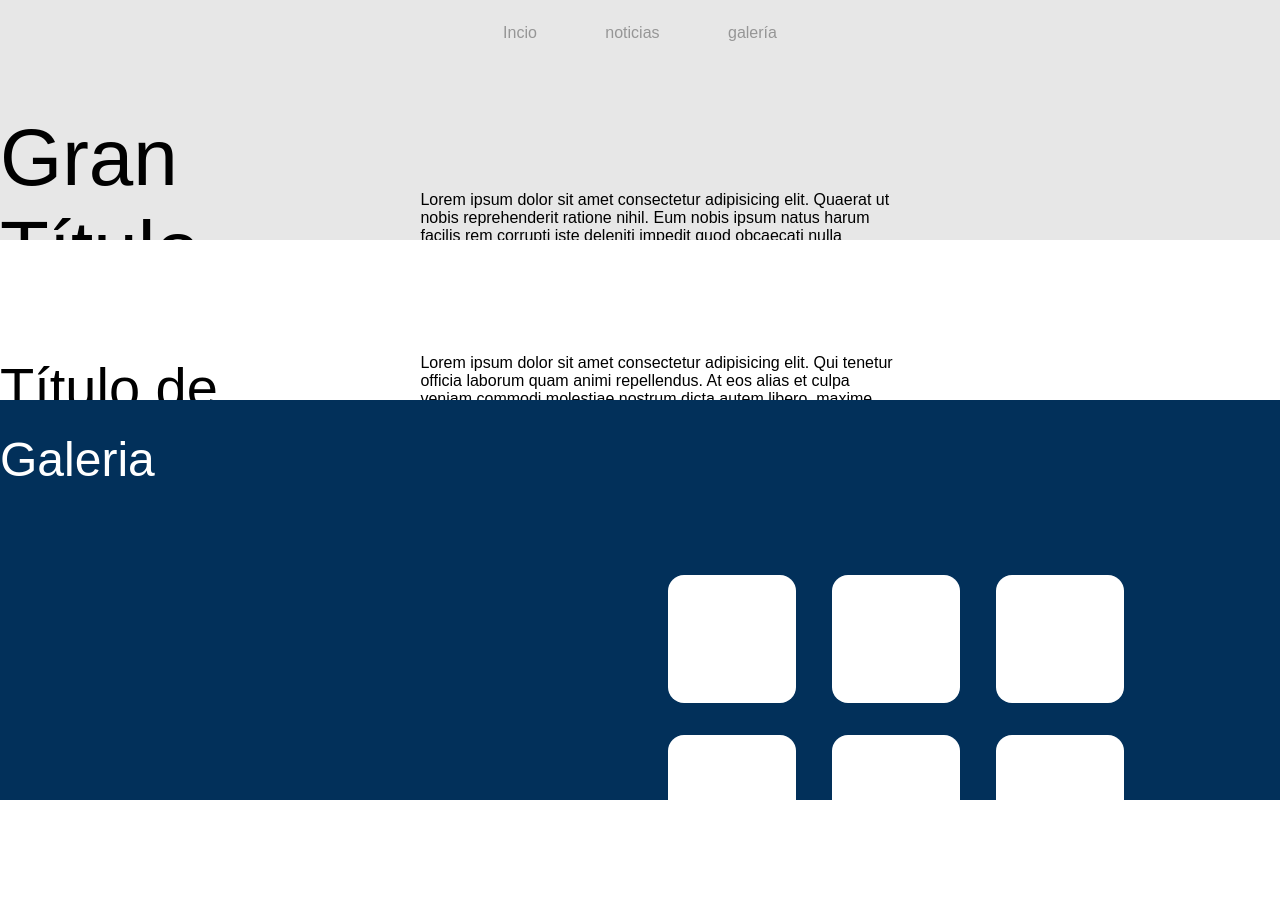
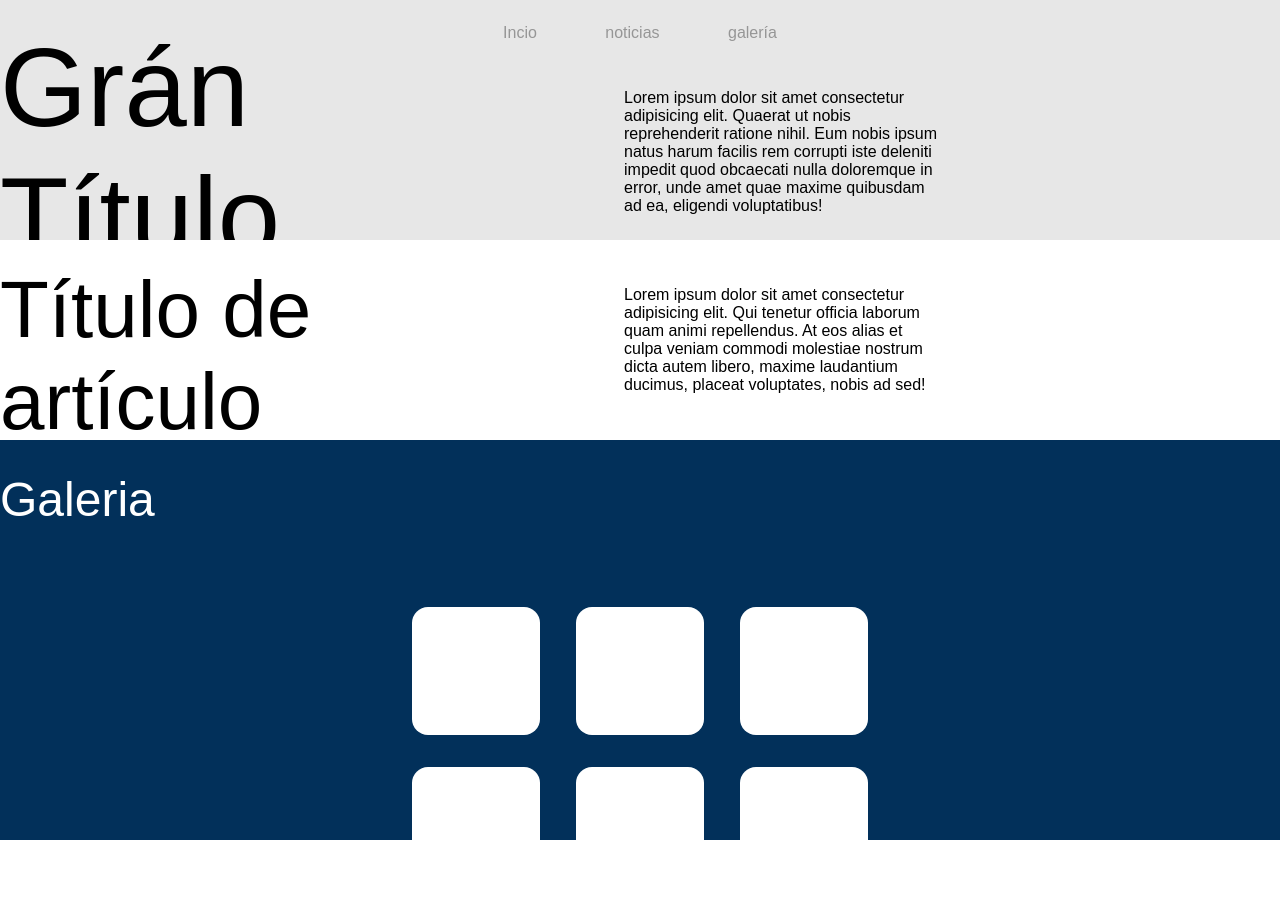
Before and after one commit to iamyhezi/Examen-interciclo, a plain HTML site: page index.html in a window 1280 px wide. Before the commit the page ends 800 px from the top, so only its background shows below. Drawn offline with Linux system fonts and the light colour scheme.

Commit message:
Intento 19345

```diff
--- a/index.html
+++ b/index.html
@@ -11,7 +11,8 @@
 
 <body>
     <!-- ----------------------PRIMERA SECCIÓN----------------- -->
-    <div class="first-section">
+    <div class="master">
+        <section id="uno" class="first-section">
             <nav class="main-nav">
                 <ul class="main-nav__container">
                     <li class="main-nav__item">
@@ -28,20 +29,21 @@
             </nav>
             <div class="noticia">
                 <div class="container-noticia">
-                <h1 class="noticia__title">Gran Título</h1>
-                <p class="noticia__text">Lorem ipsum dolor sit amet consectetur adipisicing elit. Quaerat ut nobis reprehenderit ratione nihil. Eum nobis ipsum natus harum facilis rem corrupti iste deleniti impedit quod obcaecati nulla doloremque in error, unde amet quae maxime
-                    quibusdam ad ea, eligendi voluptatibus!
+                    <h1 class="noticia__title">Grán Título</h1>
+                    <p class="noticia__text">Lorem ipsum dolor sit amet consectetur adipisicing elit. Quaerat ut nobis reprehenderit ratione nihil. Eum nobis ipsum natus harum facilis rem corrupti iste deleniti impedit quod obcaecati nulla doloremque in error, unde amet quae
+                        maxime quibusdam ad ea, eligendi voluptatibus!
                     </p>
                 </div>
             </div>
-    </div>
+        </section>
+
         <!-- ----------------------SEGUNDA SECCIÓN----------------- -->
-    <section class="second-section">
+        <section id="dos" class="second-section">
             <div class="article">
                 <article class="article-container">
                     <h2 class="article__title">Título de artículo</h2>
-                <p class="article__text">Lorem ipsum dolor sit amet consectetur adipisicing elit. Qui tenetur officia laborum quam animi repellendus. At eos alias et culpa veniam commodi molestiae nostrum dicta autem libero, maxime laudantium ducimus, placeat voluptates, nobis
-                    ad sed!</p>
+                    <p class="article__text">Lorem ipsum dolor sit amet consectetur adipisicing elit. Qui tenetur officia laborum quam animi repellendus. At eos alias et culpa veniam commodi molestiae nostrum dicta autem libero, maxime laudantium ducimus, placeat voluptates,
+                        nobis ad sed!</p>
                     <!-- <span class="material-icons-outlined">
                                 trending_flat
                             </span> -->
@@ -49,12 +51,12 @@
             </div>
         </section>
         <!-- ----------------------TERCERA SECCIÓN----------------- -->
-    <section class="third-section">
+        <section id="tres" class="third-section">
+            <div class="container-galeria">
                 <div class="galeria_title">
                     <h3>Galeria</h3>
                 </div>
-        <div class="galeria">
-            <div class="container-galeria">
+                <div class="galeria__items">
                     <div class="galeria__item">
                         <img src="#" alt="">
                     </div>
@@ -79,7 +81,12 @@
                     <div class="galeria__item hidden">
                         <img src="#" alt="">
                     </div>
+                </div>
+
+            </div>
         </section>
+    </div>
+
     <footer>
 
     </footer>
--- a/style.css
+++ b/style.css
@@ -42,11 +42,25 @@ h3 {
 
 /* -------------------Body----------------- */
 
-.first-section {
+.master {
+    width: 100vw;
+    height: 100vh;
+    /* display: flex; */
+}
+
+#uno {
     background-color: #e7e7e7;
     width: 50%;
     height: 100vh;
+    float: left;
 }
+
+
+/* .first-section {
+    background-color: #e7e7e7;
+    width: 50%;
+    height: 100vh;
+} */
 
 .main-nav {
     position: absolute;
@@ -68,26 +82,199 @@ h3 {
 .noticia {
     width: 100%;
     height: 50%;
-    position: relative;
 }
 
 .container-noticia {
-    height: 100%;
+    height: 100vh;
 }
 
 .noticia__title {
     padding: 2rem 0;
-    width: 30rem;
+    max-width: 30rem;
 }
 
 .noticia__text {
-    max-width: 30rem;
+    max-width: 25rem;
     margin: 3rem 7rem;
     font-weight: lighter;
     vertical-align: center;
 }
 
-.second-section {
+#dos {
+    background-color: white;
+    width: 50%;
+    height: 50vh;
+    float: right;
+}
+
+.article-container {
+    height: 50vh;
+}
+
+.article__title {
+    max-width: 30rem;
+    padding: 5rem 0 0 0;
+}
+
+.article__text {
+    max-width: 25rem;
+    margin: 2rem 6rem;
+    font-weight: lighter;
+}
+
+#tres {
+    background-color: #02305A;
+    width: 50%;
+    height: 50vh;
+    float: right;
+    text-align: center;
+}
+
+.galeria_title h3 {
+    padding: 2rem 0 0 0;
+    font-weight: lighter;
+    color: white;
+    text-align: left;
+}
+
+.container-galeria {
+    width: 100%;
+    height: 50vh;
+    text-align: center;
+}
+
+.galeria__items {
+    max-width: 40rem;
+    height: 60%;
+    margin: 4rem auto;
+}
+
+.galeria__item {
+    width: 7rem;
+    height: 7rem;
+    margin: 1rem;
+    border-radius: 1rem;
+    background-color: white;
+    display: inline-block;
+}
+
+@media screen and ( max-width: 80rem) {
+    #uno {
+        background-color: #e7e7e7;
+        width: 100%;
+        height: 30vh;
+        position: relative;
+    }
+    .main-nav {
+        position: absolute;
+        width: 100%;
+        top: 0;
+    }
+    .main-nav__item {
+        display: inline-block;
+        padding: 1.5rem 2rem;
+        font-weight: lighter;
+    }
+    .noticia {
+        height: 30vh;
+    }
+    .container-noticia {
+        padding: 4rem 0 0 0;
+        height: 100%;
+    }
+    .noticia__title {
+        font-size: 7rem;
+        max-width: 23rem;
+        padding: 0;
+        position: relative;
+        top: 50%;
+        transform: translateY(-50%);
+    }
+    .noticia__text {
+        max-width: 20rem;
+        margin: 2rem 7rem;
+        font-weight: lighter;
+        position: absolute;
+        top: 50%;
+        transform: translatey(-50%);
+        left: 40%;
+    }
+    .noticia__title,
+    .noticia__text {
+        display: inline-block;
+    }
+    #dos {
+        background-color: white;
+        width: 100%;
+        height: 25vh;
+        position: absolute;
+        top: 30vh;
+    }
+    .article {
+        width: 100%;
+    }
+    .article-container {
+        height: 25vh;
+    }
+    .article__title {
+        font-size: 5rem;
+        max-width: 23rem;
+        padding: 2rem 0 0 0;
+        position: relative;
+        top: 50%;
+        transform: translateY(-50%);
+    }
+    .article__text {
+        max-width: 20rem;
+        margin: 0 7rem;
+        font-weight: lighter;
+        position: absolute;
+        top: 50%;
+        transform: translatey(-50%);
+        left: 40%;
+    }
+    .article__title,
+    .article__text {
+        display: inline-block;
+    }
+    #tres {
+        background-color: #02305A;
+        width: 100%;
+        top: 25vh;
+        position: relative;
+        text-align: center;
+    }
+    .galeria_title h3 {
+        padding: 2rem 0 0 0;
+        font-weight: lighter;
+        color: white;
+        text-align: left;
+    }
+    .container-galeria {
+        width: 100%;
+        height: 50vh;
+        text-align: center;
+    }
+    .galeria__items {
+        max-width: 35rem;
+        height: 60%;
+        margin: 4rem auto;
+    }
+    .galeria__item {
+        width: 8rem;
+        height: 8rem;
+        margin: 1rem;
+        border-radius: 1rem;
+        background-color: white;
+        display: inline-block;
+    }
+    .hidden {
+        display: none;
+    }
+}
+
+
+/* .second-section {
     background-color: white;
     position: absolute;
     top: 0;
@@ -127,9 +314,16 @@ h3 {
     background-color: #02305A;
     bottom: 0;
     left: 50%;
-    bottom: 0;
     width: calc( 100% - 50%);
     height: calc( 100% - 50%);
+}
+
+.container-galeria {
+    position: relative;
+    max-width: 40rem;
+    align-content: center;
+    top: 50%;
+    transform: translateY(-50%);
 }
 
 .galeria_title h3 {
@@ -141,13 +335,7 @@ h3 {
 .galeria {
     width: 100%;
     height: 100%;
-}
-
-.container-galeria {
     text-align: center;
-    position: absolute;
-    top: 50%;
-    transform: translateY(-50%);
 }
 
 .galeria__item {
@@ -248,4 +436,4 @@ h3 {
     .hidden {
         display: none;
     }
-}
+} */
```
Lines whose indentation alone changed are shown as unchanged.
